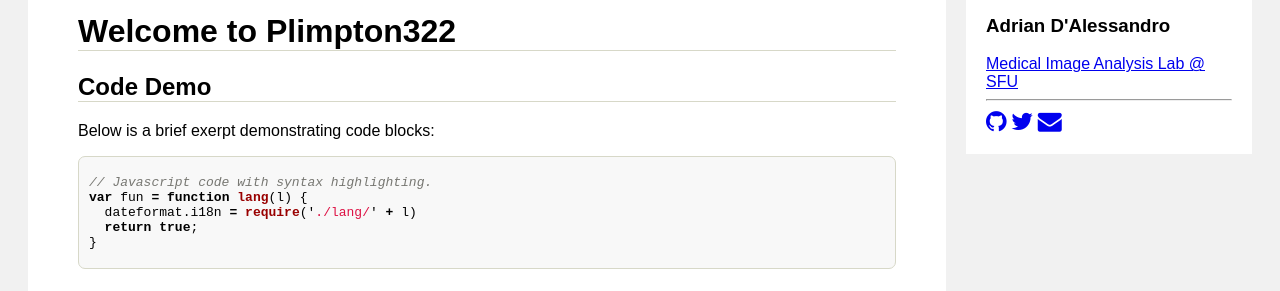
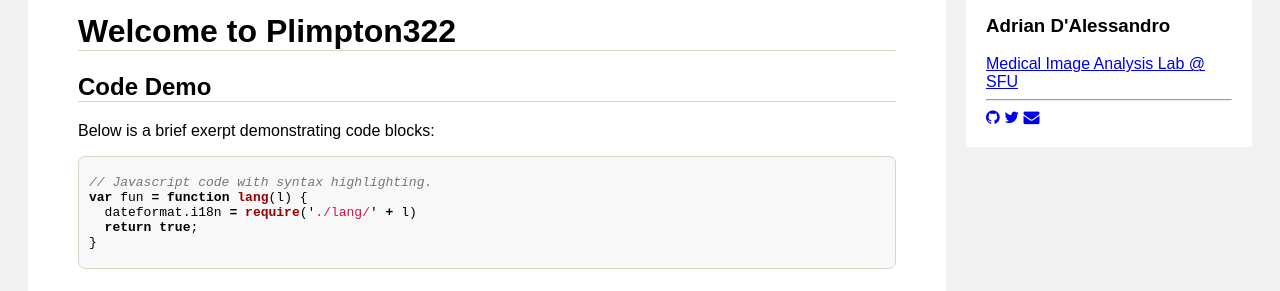
Before and after one commit to adrian-dalessandro/Plimpton322, a Jekyll site: the page built from index.md, in a window 1280 px wide. Shown: the part 304-595 px from the top of the page. Built offline with Jekyll 4.4.1, drawn with Linux system fonts in a browser that asks for light colours; formulas are drawn with MathJax 3.

Commit message:
Update authorcards.html

```diff
--- a/_includes/authorcards.html
+++ b/_includes/authorcards.html
@@ -6,6 +6,6 @@
 <hr>
 <div>
 {% for item in site.data.authorship.outgoing %}
-      <a href="{{ item.url }}" title="{{ item.title }}"><i class="fa fa-{{ item.icon }}" style="font-size:24px"></i></a>
+      <a href="{{ item.url }}" title="{{ item.title }}"><i class="affiliate fa fa-{{ item.icon }}"></i></a>
 {% endfor %}
 </div>
```
